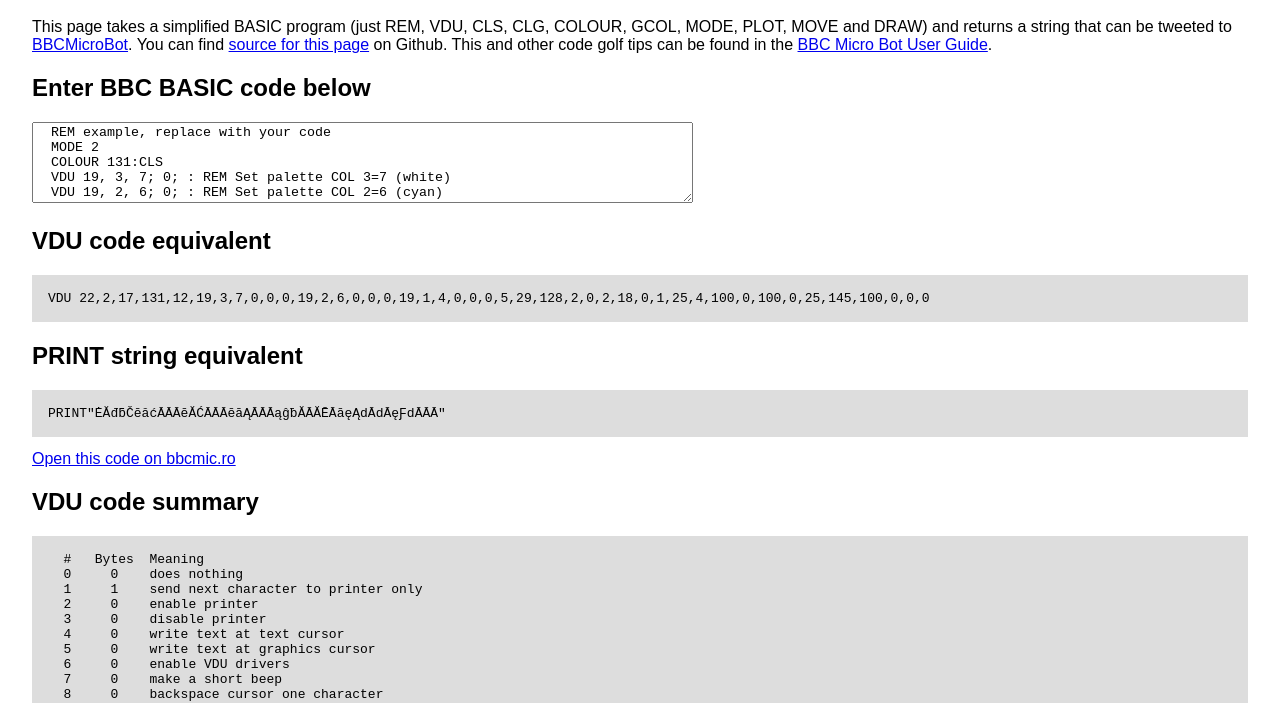
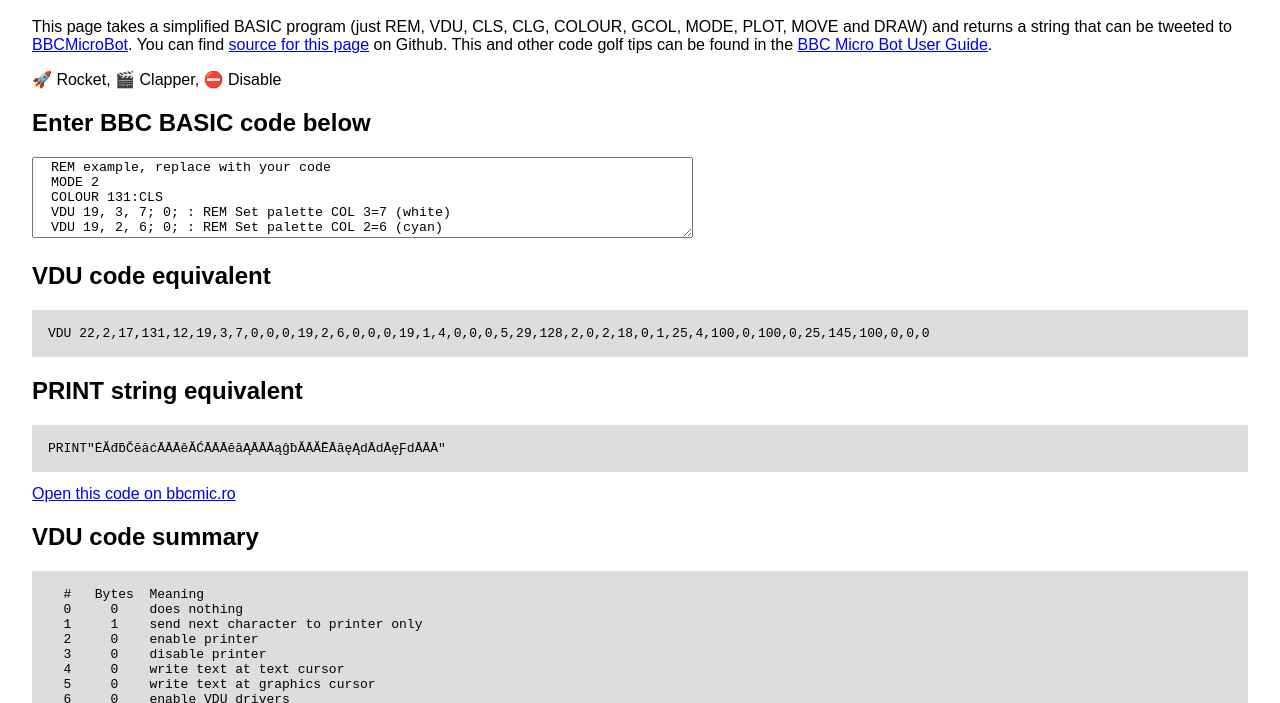
Before and after one commit to 8bitkick/8bitkick.github.io, a plain HTML site: page vdu/index.html in a window 1280 px wide. Shown: the part 72-775 px from the top of the page. Drawn offline with Linux system fonts and the light colour scheme.

Commit message:
Update escaping
Warn on 10 bytes also
Use innerText so that < works
Add the special emojis the bot uses for copy-paste purposes

```diff
--- a/vdu/index.html
+++ b/vdu/index.html
@@ -22,6 +22,7 @@
   <h1>BBC BASIC VDU string generator</h1>
   <p>This page takes a simplified BASIC program (just REM, VDU, CLS, CLG, COLOUR, GCOL, MODE, PLOT, MOVE and DRAW) and returns a string that can be tweeted to <a href="https://www.bbcmicrobot.com">BBCMicroBot</a>. You can find <a href="https://github.com/8bitkick/8bitkick.github.io/tree/master/vdu">source for this page</a> on Github.
   This and other code golf tips can be found in the <a href="https://github.com/8bitkick/BBCMicroBot/blob/master/docs/user%20guide.md#advanced-minification-techniques">BBC Micro Bot User Guide</a>.</p>
+  <p>🚀 Rocket, 🎬 Clapper, ⛔ Disable</p>
   <h2>Enter BBC BASIC code below</h2>
   <textarea id="basic_code" rows="5" cols="80">
   REM example, replace with your code
@@ -204,6 +205,7 @@
       if (isNaN(n)) {
         return;
       }
+      if (n==10) {out += '[WARN: 10 cannot be encoded]';}
       if (n==13) {out += '[WARN: 13 cannot be encoded]';}
       if (n==34) {out += safeChar(n);} // escape "
       out += safeChar(n);
@@ -212,7 +214,7 @@
     function updateHTML() {
       let prog = encodeURI(JSON.stringify({v:1,program:'PRINT"'+out+'"'}));
       document.getElementById("vdu_code").innerHTML="VDU "+vdu.join(',');
-      document.getElementById("output").innerHTML=`PRINT"${out}"`;
+      document.getElementById("output").innerText=`PRINT"${out}"`;
       document.getElementById("owlet").setAttribute("href","https://bbcmic.ro/#"+prog);
     }
 
```
